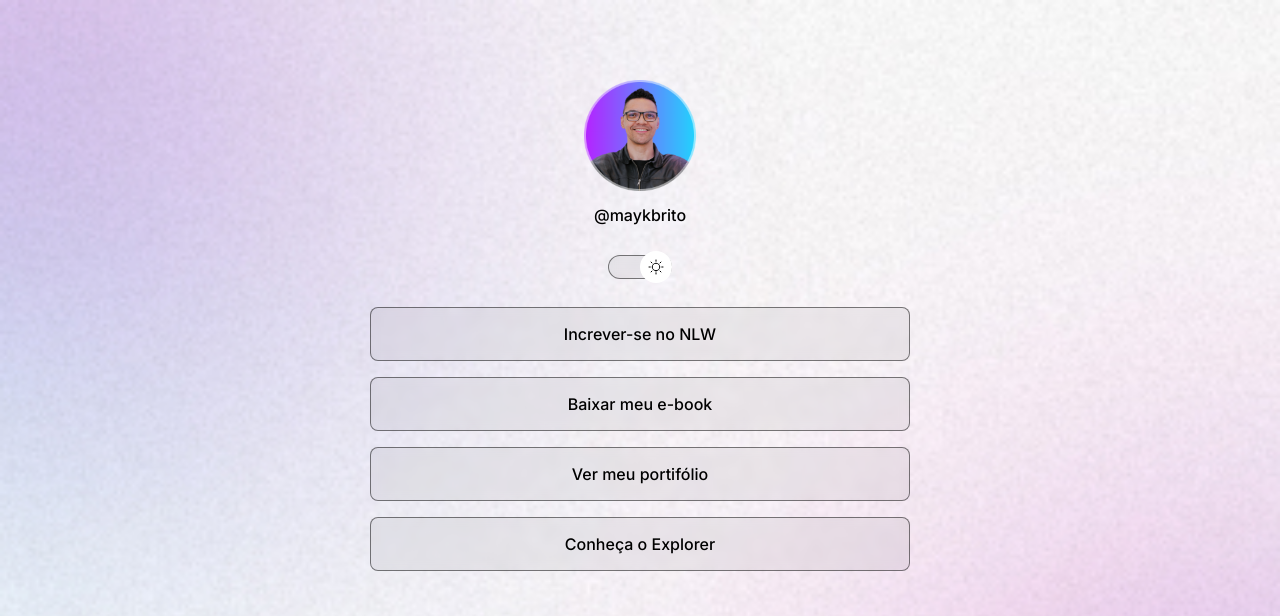
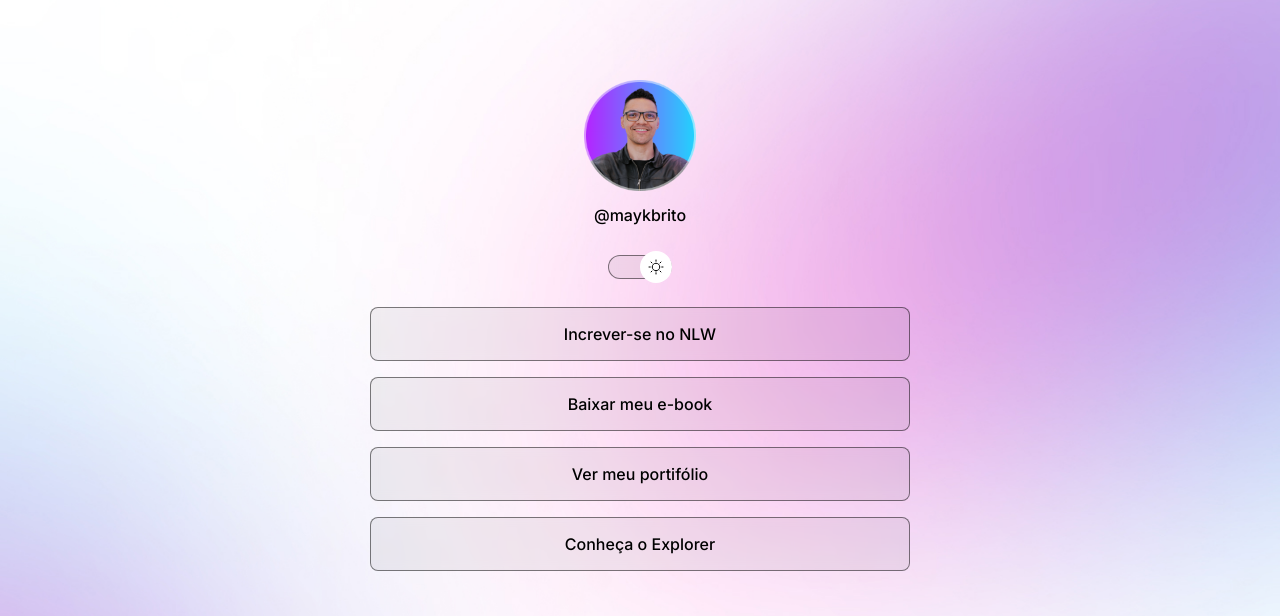
Before and after one commit to hevertonpinheiro/projeto, a plain HTML site: page index.html in a window 1280 px wide. Shown: the top 616 px of the page. Drawn offline with nearby package versions, Linux system fonts and the light colour scheme.

Commit message:
Add files via upload

```diff
--- a/style.css
+++ b/style.css
@@ -10,7 +10,7 @@
     --stroke-color: rgba(255, 255, 255, 0.5);
     --surface-color: rgba(255, 255, 255, 0.1);
     --surface-color-hover: rgba(0, 0, 0, 0.02);
-    --highlight-color: rgba(0, 0, 0, 0.5);
+    --highlight-color: rgba(255, 255, 255, 0.5);
     --switch-bg-url: url(assets/MoonStars.svg);
 }
 
@@ -20,7 +20,7 @@
     --stroke-color: rgba(0, 0, 0, 0.5);
     --surface-color: rgba(0, 0, 0, 0.05);
     --surface-color-hover: rgba(255, 255, 255, 0.5);
-    --highlight-color: rgba(0, 0, 0, 0.2);
+    --highlight-color: rgba(0, 0, 0, 0.4);
     --switch-bg-url: url(assets/Sun.svg);
 }
 
@@ -36,6 +36,7 @@ body {
     /*  background color image repeat position/size  */
 
     background: var(--bg-url) no-repeat top center/cover;
+    height: 100vh;
 
 }
 
@@ -90,11 +91,16 @@ body * {
 
     transform: translateY(-50%);
 
+    animation: slide-back 0.2s;
+
+}
+
+#switch button:hover {
+    outline: 6px solid var(--highlight-color);
 }
 
 .light #switch button {
-    right: 0;
-    left: initial;
+    animation: slide-in 0.2s forwards;
 }
 
 #switch span {
@@ -179,3 +185,34 @@ footer {
 footer a {
     font-weight: 500;
 }
+
+
+/* media queries */
+@media (min-width: 700px) {
+    :root {
+        --bg-url: url(./assets/bg-desktop.jpg);
+    }
+
+    .light {
+        --bg-url: url(./assets/bg-desktop-light.jpg);
+    }
+}
+
+/* animation */
+@keyframes slide-in {
+    from {
+        left: 0;
+    }
+    to {
+        left: 50%;
+    }
+}
+
+@keyframes slide-back {
+    from {
+        left: 50%;
+    }
+    to {
+        left: 0;
+    }
+}
```
